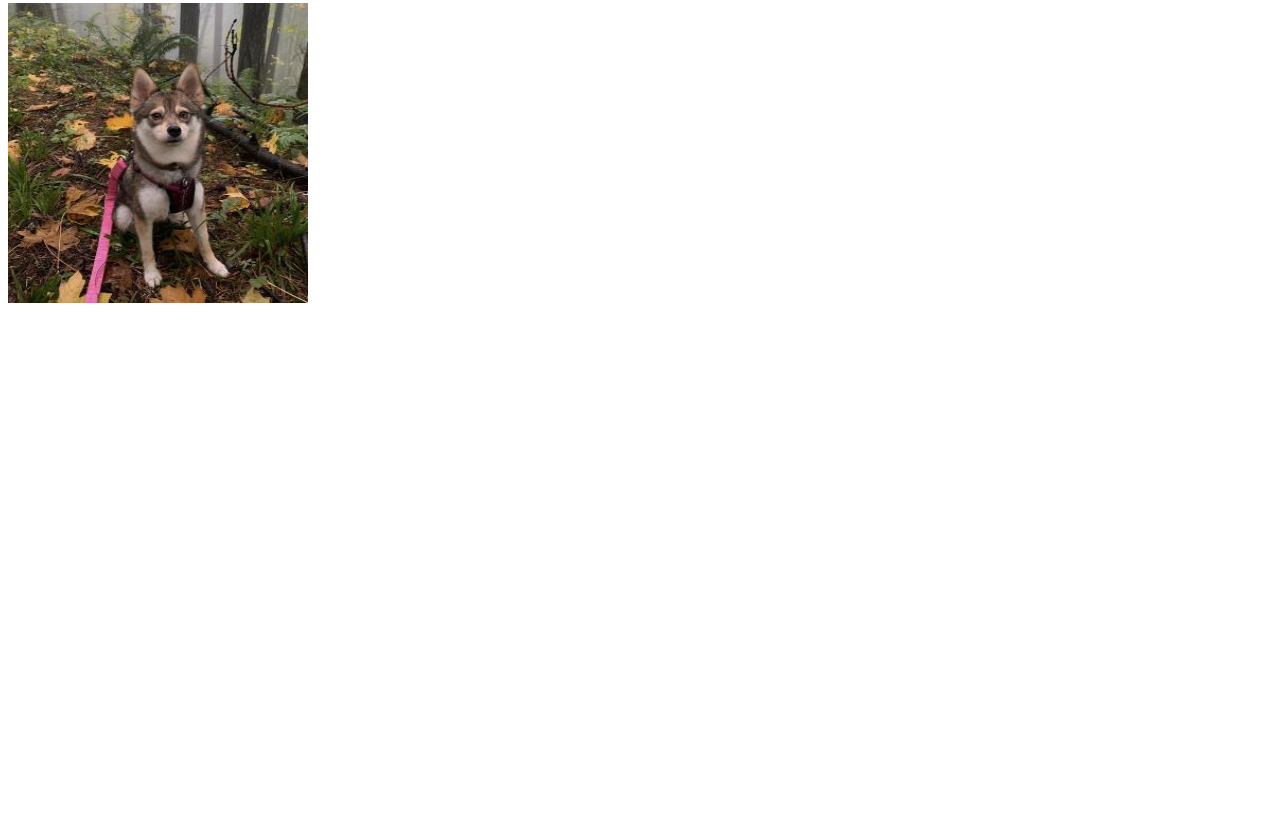
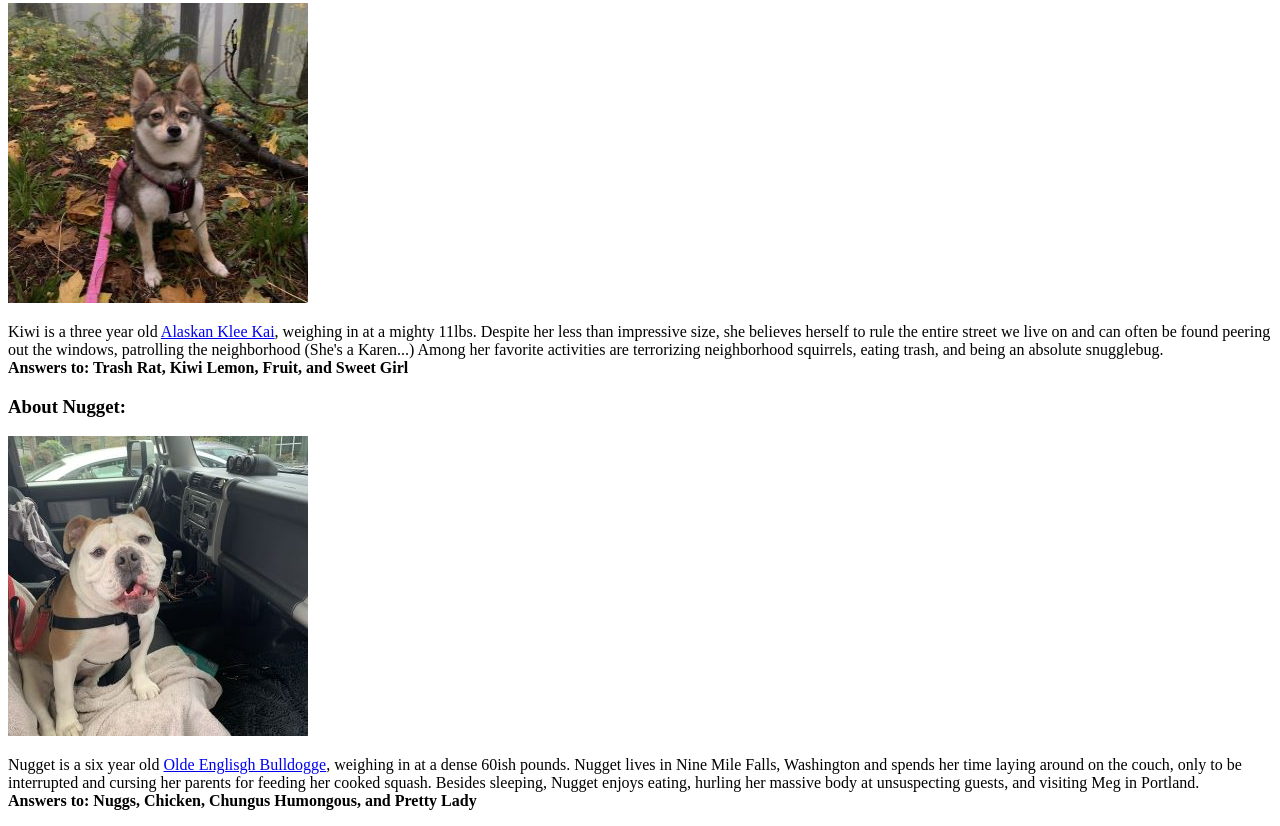
Before and after one commit to megrose8/hello-world, a plain HTML site: page home-page.html in a window 1280 px wide. Shown: the part 627-1453 px from the top of the page. Before the commit the page ends 950 px from the top, so only its background shows below. Drawn offline with Linux system fonts and the light colour scheme.

Commit message:
updates to Meg's profile page, upload of nugg photo, and link adjustment

```diff
--- a/home-page.html
+++ b/home-page.html
@@ -13,9 +13,23 @@
         height="300">
         <p>Meg is a Spokane native, Portland transplant. Although she technically only owns Kiwi, she claims Nugget as well. Meg enjoys dressing her dogs up in adorable sweaters, taking them hiking, and perhaps most of all- snuggling with them on the couch. </p>
 <h3>About Kiwi:</h3>
-        <img src="kiwi.jpg" alt="a small dog with brown fur and a white mask surrounded by leaves and trees" width="300" height="300"
-        <p> </p>
-
-
+        <img src="kiwi.jpg" alt="a small dog with brown fur and a white mask surrounded by leaves and trees" width="300" height="300" <br>
+        <p>
+            Kiwi is a three year old
+                <a href="https://www.akc.org/dog-breeds/alaskan-klee-kai/">Alaskan Klee Kai</a>,
+    weighing in at a mighty 11lbs. Despite her less than impressive size, she believes herself to rule the entire street we live on and can often be found peering
+        out the windows, patrolling the neighborhood (She's a Karen...) Among her favorite activities are terrorizing neighborhood squirrels,
+        eating trash, and being an absolute snugglebug. <br>
+    <strong>Answers to: Trash Rat, Kiwi Lemon, Fruit, and Sweet Girl</strong>
+        </p>
+<h3>About Nugget:</h3>
+        <img src="nugg.jpg" alt= "photo of a white and brown bulldog sitting in the front seat of a car" width="300" height="300" <br>
+        <p>
+            Nugget is a six year old
+                <a href="https://www.ukcdogs.com/olde-english-bulldogge">Olde Englisgh Bulldogge</a>,
+    weighing in at a dense 60ish pounds. Nugget lives in Nine Mile Falls, Washington and spends her time laying around on the couch, only to be interrupted
+    and cursing her parents for feeding her cooked squash. Besides sleeping, Nugget enjoys eating, hurling her massive body at unsuspecting guests, and visiting Meg in Portland. <br>
+    <strong>Answers to: Nuggs, Chicken, Chungus Humongous, and Pretty Lady </strong>
+        </p>
 </body>
 </html>
```
Also changed, not shown: nugg.jpg (added), 1 other file.
